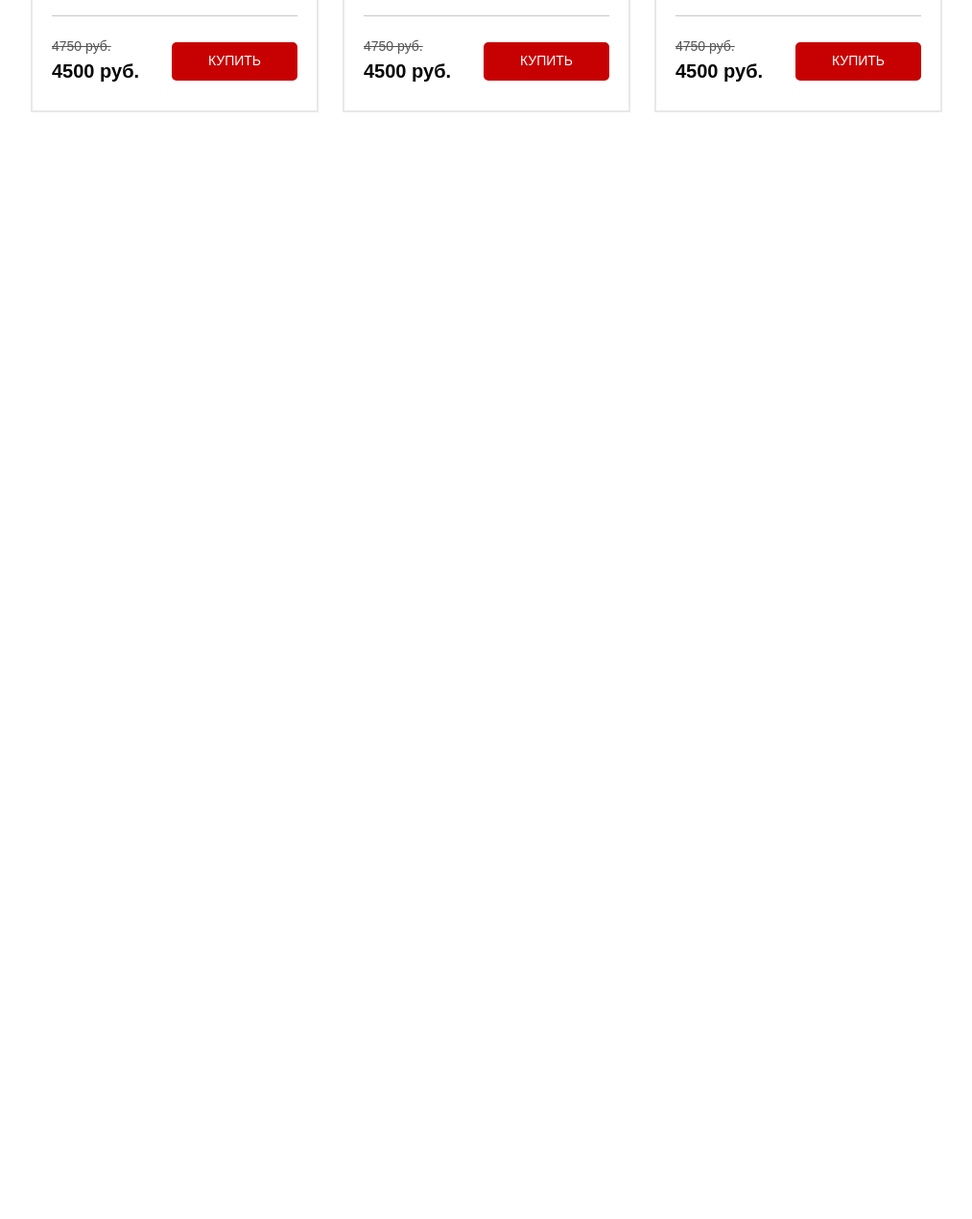
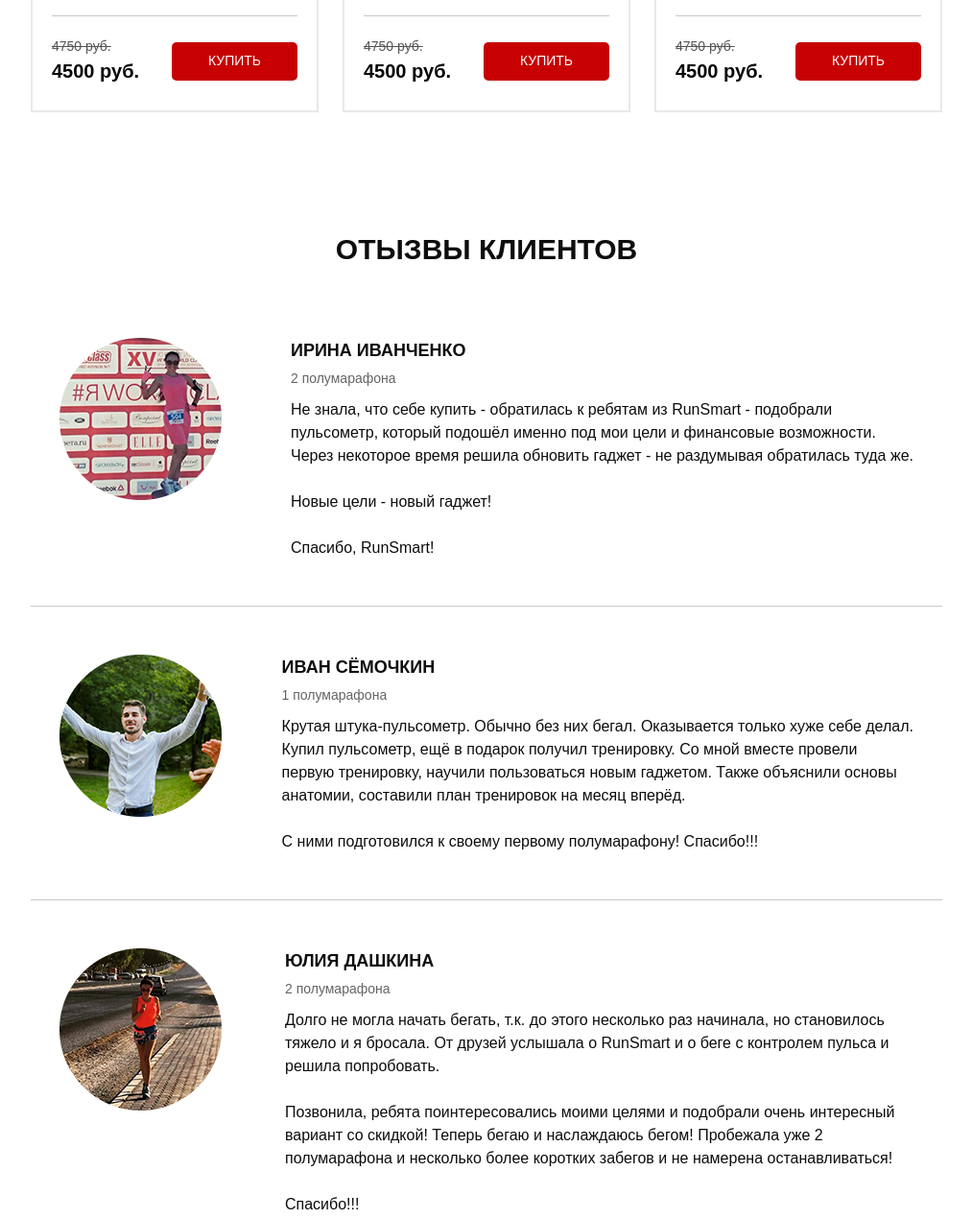
Before and after one commit to BAGROVSKIYDANIL/Pulse, a website: page src/index.html in a window 1280 px wide. Shown: the part 3671-4941 px from the top of the page at 96% size, without its empty margins (133-1146 px from the left). Before the commit the page ends 3908 px from the top, so only its background shows below. Drawn offline with nearby package versions, Linux system fonts and the light colour scheme.

Commit message:
section client

```diff
--- a/src/index.html
+++ b/src/index.html
@@ -384,6 +384,61 @@
             </div>
         </div>
     </section>
+    <section class="client">
+        <div class="container">
+            <div class="title">отызвы клиентов</div>
+            <div class="client__wrapper">
+                <div class="client__block client__block-irina">
+                    <div class="client__round">
+                        <img src="img/people/irina.png" alt="">
+                    </div>
+                    <div class="client__descr">
+                    <div class="title title-1">Ирина Иванченко</div>
+                    <div class="client__subtitle">2 полумарафона</div>
+                        Не знала, что себе купить - обратилась к ребятам из RunSmart - подобрали <br>
+                        пульсометр, который подошёл именно под мои цели и финансовые возможности. <br>
+                        Через некоторое время решила обновить гаджет - не раздумывая обратилась туда же. <br>
+                        <br>
+                        Новые цели - новый гаджет! <br>
+                        <br>
+                        Спасибо, RunSmart!
+                    </div>
+                </div>
+                <hr>
+                <div class="client__block client__block-ivan">
+                    <div class="client__round"><img src="img/people/ivan.png" alt=""></div>
+                    <div class="client__descr">
+                        <div class="title title-1">Иван сёмочкин</div>
+                        <div class="client__subtitle">1 полумарафона</div>
+                        Крутая штука-пульсометр. Обычно без них бегал. Оказывается только хуже себе делал. <br>
+                        Купил пульсометр, ещё в подарок получил тренировку. Со мной вместе провели <br>
+                        первую тренировку, научили пользоваться новым гаджетом. Также объяснили основы <br>
+                        анатомии, составили план тренировок на месяц вперёд. <br>
+                        <br>
+                        С ними подготовился к своему первому полумарафону! Спасибо!!!
+
+                    </div>
+                </div>
+                <hr>
+                <div class="client__block client__block-yula">
+                    <div class="client__round"><img src="img/people/yulia.png" alt=""></div>
+                    <div class="client__descr client__descr-with">
+                        <div class="title title-1">Юлия Дашкина</div>
+                        <div class="client__subtitle">2 полумарафона</div>
+                        Долго не могла начать бегать, т.к. до этого несколько раз начинала, но становилось <br>
+                        тяжело и я бросала. От друзей услышала о RunSmart и о беге с контролем пульса и <br>
+                        решила попробовать. <br>
+                        <br>
+                        Позвонила, ребята поинтересовались моими целями и подобрали очень интересный <br>
+                        вариант со скидкой! Теперь бегаю и наслаждаюсь бегом! Пробежала уже 2 <br>
+                        полумарафона и несколько более коротких забегов и не намерена останавливаться! <br>
+                        <br>
+                        Спасибо!!!
+
+                    </div>
+                </div>
+            </div>
+    </section>
     <script type="text/javascript" src="//code.jquery.com/jquery-1.11.0.min.js"></script>
     <script type="text/javascript" src="//code.jquery.com/jquery-migrate-1.2.1.min.js"></script>
     <script src="js/slick.min.js"></script>
--- /dev/null
+++ b/src/sass/block/_client.scss
@@ -0,0 +1,43 @@
+.client
+{
+    padding: 0 0 71px 0;
+    &__subtitle
+    {
+    color: #646464;
+    font-size: 14px;
+    font-weight: 300;
+    text-align: left;
+    }
+    &__block
+    {
+        margin-top: 50px;
+        padding: 0 30px;
+        display: flex;
+        justify-content: space-between;
+        &-irina
+        {
+            margin-top: 70px;
+        }
+    }
+
+    &__subtitle
+    {
+        margin-top: 5px;
+        margin-bottom: 10px;
+    }
+    &__descr
+    {
+        color: #0d0d0d;
+        font-size: 16px;
+        font-weight: 300;
+        text-align: left;
+        &-with
+        {
+            width: 655px;
+        }
+    }
+    hr
+    {
+        margin-top: 48px;
+    }
+}
--- a/src/sass/block/_titles.scss
+++ b/src/sass/block/_titles.scss
@@ -11,4 +11,11 @@
     font-size: 36px;
     text-align: left;
     }
+    &-1
+    {
+        color: #0d0d0d;
+        font-size: 18px;
+        font-weight: 700;
+        text-align: left;
+    }
 }
--- a/src/sass/style.scss
+++ b/src/sass/style.scss
@@ -17,4 +17,5 @@
 @import 'block/_forms';
 @import 'block/_carousel';
 @import 'block/_catalog';
+@import 'block/_client';
 @import '../sass/media';
```
Also changed, not shown: src/css/style.min.css, src/img/people/irina.jpg (deleted), src/img/people/irina.png (added), src/img/people/ivan.jpg (deleted), src/img/people/ivan.png (added), src/img/people/yulia.jpg (deleted), src/img/people/yulia.png (added).
